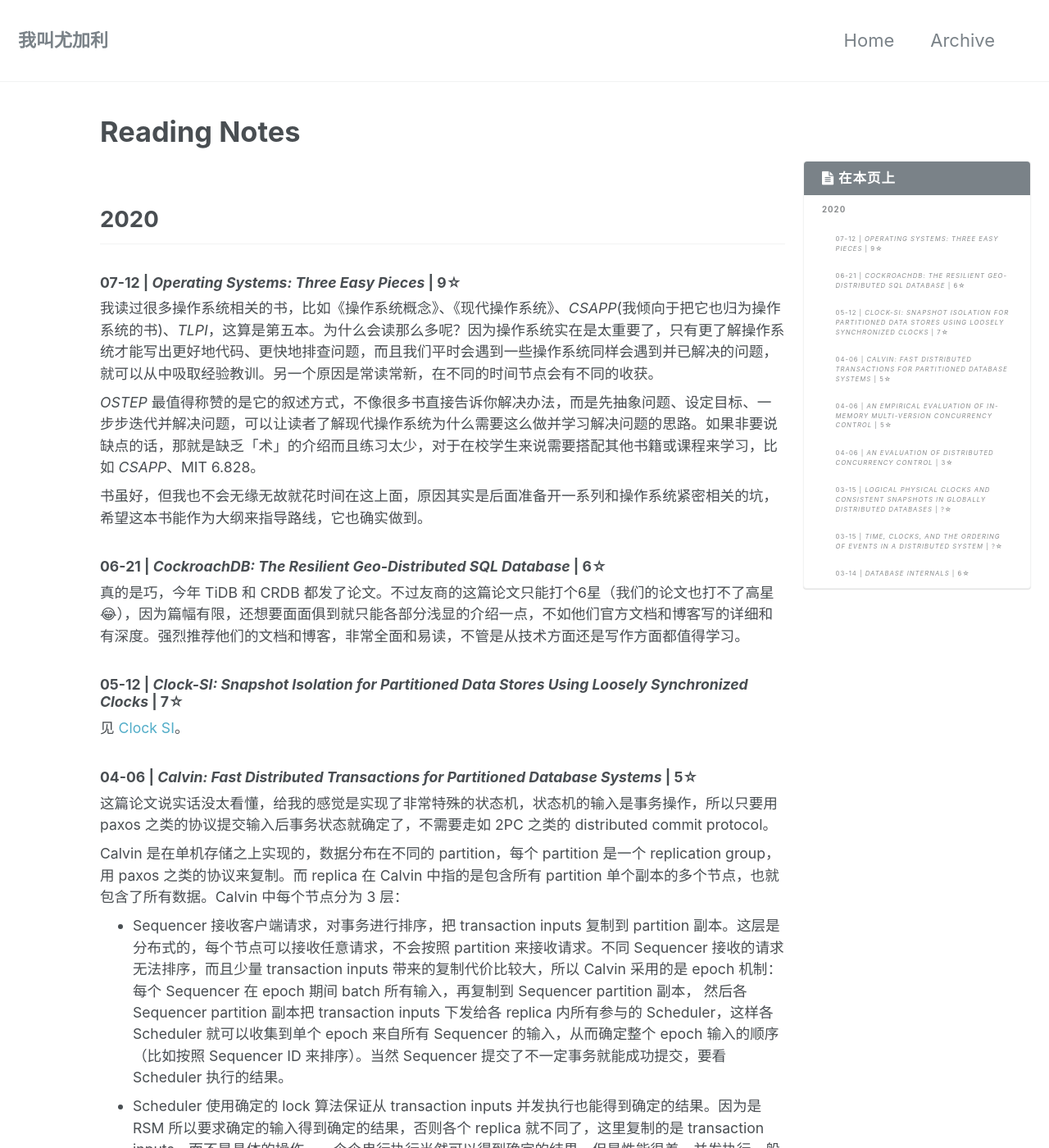
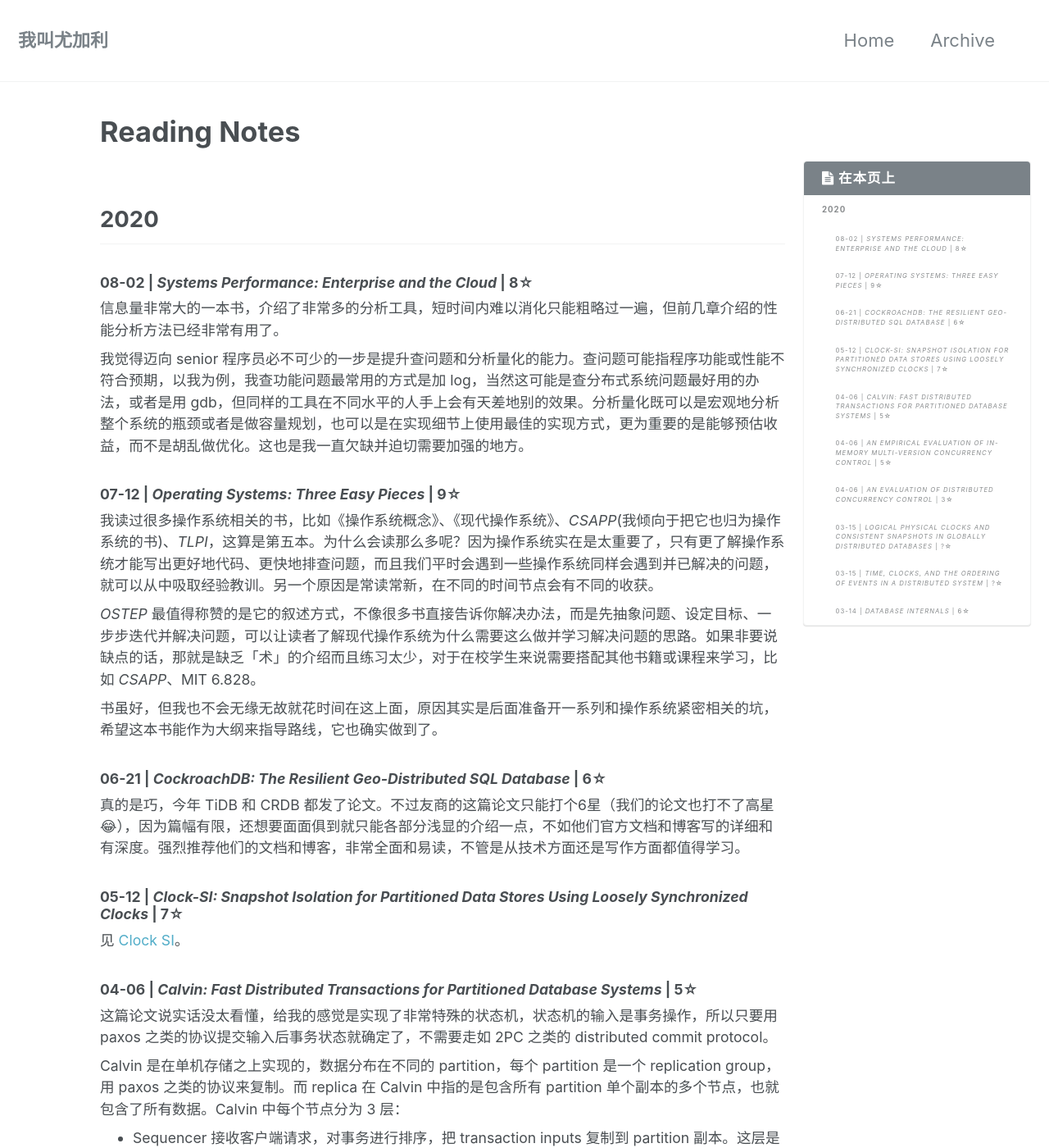
Before and after one commit to youjiali1995/youjiali1995.github.io, a Jekyll site: the page built from _posts/Reading/2020-03-14-reading-notes.md, in a window 1280 px wide and 1400 px high. Shown: the whole window at 82% size. Built offline with Jekyll 4.4.1, drawn with Linux system fonts in a browser that asks for light colours.

Commit message:
reading: add *Systems Performance: Enterprise and the Cloud*
Signed-off-by: youjiali1995 <zlwgx1023@gmail.com>

```diff
--- a/_posts/Reading/2020-03-14-reading-notes.md
+++ b/_posts/Reading/2020-03-14-reading-notes.md
@@ -9,13 +9,19 @@
 
 ## 2020
 
+### 08-02 | *Systems Performance: Enterprise and the Cloud* | 8☆
+
+信息量非常大的一本书，介绍了非常多的分析工具，短时间内难以消化只能粗略过一遍，但前几章介绍的性能分析方法已经非常有用了。
+
+我觉得迈向 senior 程序员必不可少的一步是提升查问题和分析量化的能力。查问题可能指程序功能或性能不符合预期，以我为例，我查功能问题最常用的方式是加 log，当然这可能是查分布式系统问题最好用的办法，或者是用 gdb，但同样的工具在不同水平的人手上会有天差地别的效果。分析量化既可以是宏观地分析整个系统的瓶颈或者是做容量规划，也可以是在实现细节上使用最佳的实现方式，更为重要的是能够预估收益，而不是胡乱做优化。这也是我一直欠缺并迫切需要加强的地方。
+
 ### 07-12 | *Operating Systems: Three Easy Pieces* | 9☆
 
 我读过很多操作系统相关的书，比如《操作系统概念》、《现代操作系统》、*CSAPP*(我倾向于把它也归为操作系统的书)、*TLPI*，这算是第五本。为什么会读那么多呢？因为操作系统实在是太重要了，只有更了解操作系统才能写出更好地代码、更快地排查问题，而且我们平时会遇到一些操作系统同样会遇到并已解决的问题，就可以从中吸取经验教训。另一个原因是常读常新，在不同的时间节点会有不同的收获。
 
 *OSTEP* 最值得称赞的是它的叙述方式，不像很多书直接告诉你解决办法，而是先抽象问题、设定目标、一步步迭代并解决问题，可以让读者了解现代操作系统为什么需要这么做并学习解决问题的思路。如果非要说缺点的话，那就是缺乏「术」的介绍而且练习太少，对于在校学生来说需要搭配其他书籍或课程来学习，比如 *CSAPP*、MIT 6.828。
 
-书虽好，但我也不会无缘无故就花时间在这上面，原因其实是后面准备开一系列和操作系统紧密相关的坑，希望这本书能作为大纲来指导路线，它也确实做到。
+书虽好，但我也不会无缘无故就花时间在这上面，原因其实是后面准备开一系列和操作系统紧密相关的坑，希望这本书能作为大纲来指导路线，它也确实做到了。
 
 ### 06-21 | *CockroachDB: The Resilient Geo-Distributed SQL Database* | 6☆
 
```
